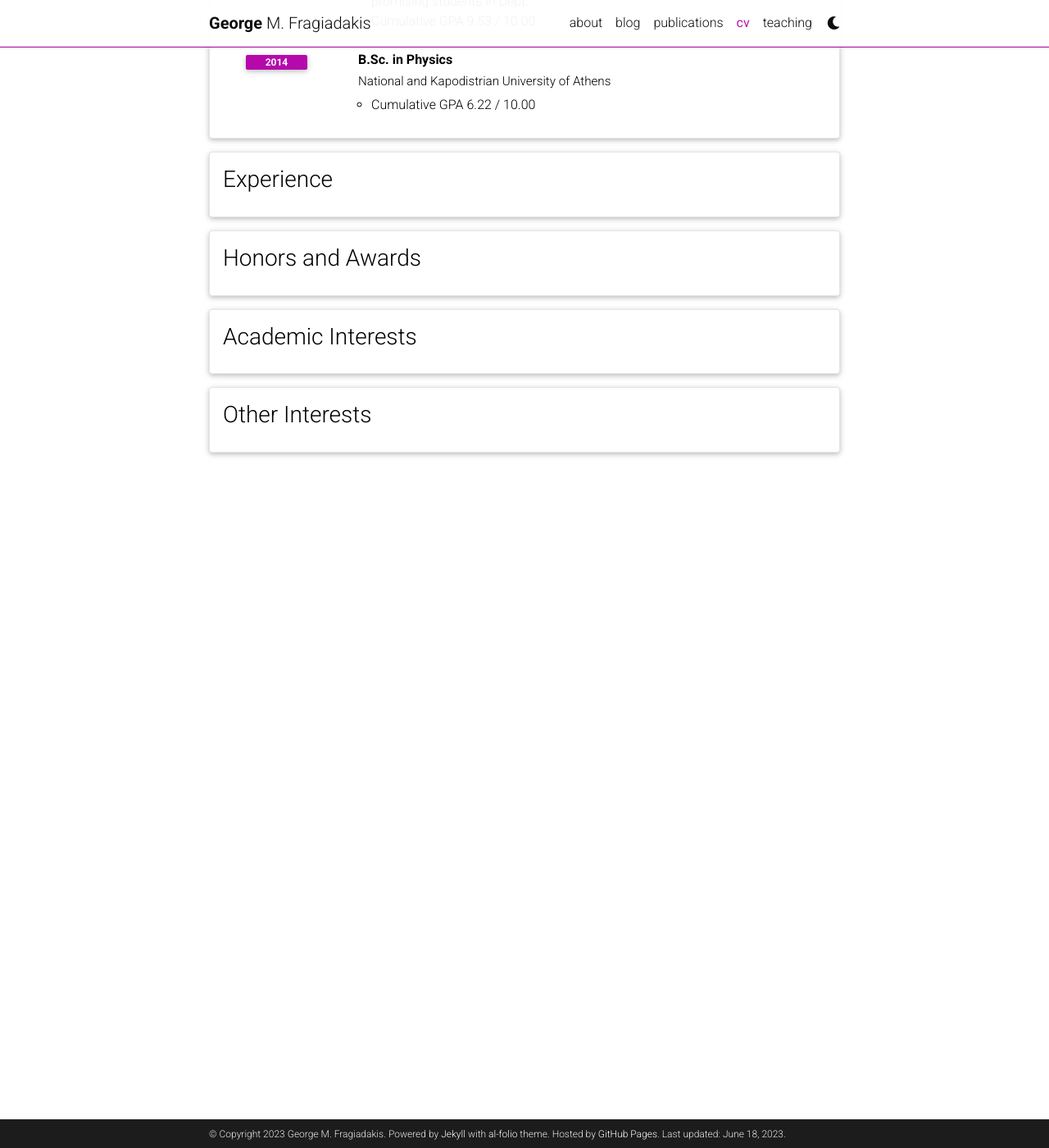
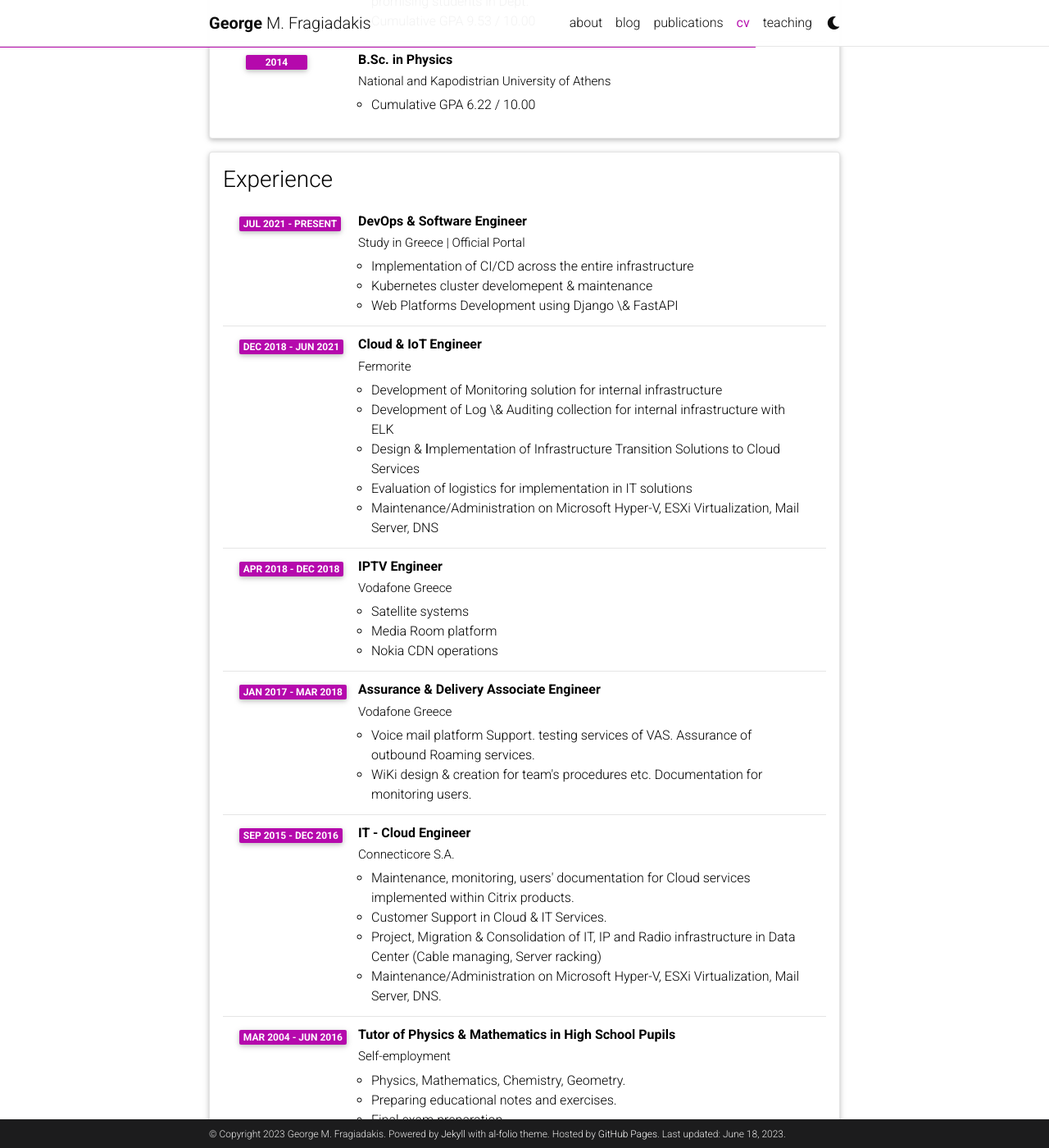
Before and after one commit to gfragi/gfragi.github.io, a Jekyll site: the page built from _pages/cv.md, in a window 1280 px wide and 1400 px high, scrolled down 921 px. Shown: the whole window at 82% size. Built offline with Jekyll 4.4.1, drawn with Linux system fonts in a browser that asks for light colours; comment, search, counter and statistics services are not loaded; a style sheet for code colours, icons or effects is not loaded; some of the changed text lies outside the part shown.

Commit message:
add cv details

```diff
--- a/_data/cv.yml
+++ b/_data/cv.yml
@@ -42,67 +42,83 @@
 - title: Experience
   type: time_table
   contents:
-#     - title: Professor of Theoretical Physics
-#       institution: Institute for Advanced Study, Princeton University
-#       year: 1933 - 1955
-#       description:
-#         - Description 1.
-#         - Description 2.
-#         - title: Description 3.
-#           contents:
-#             - Sub-description 1.
-#             - Sub-description 2.
-#     - title: Visiting Professor
-#       institution: California Institute of Technology, Pasadena, California, US
-#       year: 1933
-#       description:
-#         - Description 1.
-#         - Description 2.
+    - title: DevOps & Software Engineer
+      institution: Study in Greece | Official Portal
+      year: Jul 2021 - Present
+      description:
+        - Implementation of CI/CD across the entire infrastructure
+        - Kubernetes cluster develomepent & maintenance
+        - Web Platforms Development using Django \& FastAPI
 
-#     - title: Director
-#       institution: Kaiser Wilhelm Institute for Physics, Berlin, Germany.
-#       year: 1917-1933
+    - title: Cloud & IoT Engineer
+      institution: Fermorite
+      year: Dec 2018 - Jun 2021
+      description:
+        - Development of Monitoring solution for internal infrastructure
+        - Development of Log \& Auditing collection for internal infrastructure with ELK
+        - Design & Ιmplementation of Infrastructure Transition Solutions to Cloud Services
+        - Evaluation of logistics for implementation in IT solutions
+        - Maintenance/Administration on Microsoft Hyper-V, ESXi Virtualization, Mail Server, DNS
 
-#     - title: Professor of Theoretical Physics
-#       institution: Karl-Ferdinand University, Prague, Czechoslovakia
-#       year: 1911 - 1917
-#       description:
+    - title: IPTV Engineer
+      institution: Vodafone Greece
+      year: Apr 2018  - Dec 2018
+      description:
+        - Satellite systems
+        - Media Room platform
+        - Nokia CDN operations
 
-#     - title: Associate Professor of Theoretical Physics
-#       institution: University of Zurich, Zurich, Switzerland
-#       year: 1909 - 1911
+    - title: Assurance & Delivery Associate Engineer
+      institution: Vodafone Greece
+      year: Jan 2017 - Mar 2018
+      description:
+        - Voice mail platform Support. testing services of VAS. Assurance of outbound Roaming services.
+        - WiKi design & creation for team's procedures etc. Documentation for monitoring users.
 
-# - title: Open Source Projects
-#   type: time_table
-#   contents:
-#     - title: <a href="https://github.com/alshedivat/al-folio">al-folio</a>
-#       year: 2015-now
-#       description: A beautiful, simple, clean, and responsive Jekyll theme for academics.
+    - title: IT - Cloud Engineer
+      institution: Connecticore S.A.
+      year: Sep 2015 - Dec 2016
+      description:
+        - Maintenance, monitoring, users' documentation for Cloud services implemented within Citrix products.
+        - Customer Support in Cloud & IT Services.
+        - Project,  Migration & Consolidation of IT, IP and Radio infrastructure in Data Center (Cable managing, Server racking)
+        - Maintenance/Administration on Microsoft Hyper-V, ESXi Virtualization, Mail Server, DNS.
+
+    - title: Tutor of Physics & Mathematics in High School Pupils
+      institution: Self-employment
+      year: Mar 2004 - Jun 2016
+      description:
+        - Physics, Mathematics, Chemistry, Geometry.
+        - Preparing educational notes and exercises.
+        - Final exam preparation.
 
 - title: Honors and Awards
-  # type: time_table
-  # contents:
-  #   - year: 1921
-  #     items:
-  #       - Nobel Prize in Physics
-  #       - Matteucci Medal
-  #   - year: 2029
-  #     items:
-  #       - Max Planck Medal
+  type: time_table
+  contents:
+    - year: 2022
+      items:
+        - PhD scholarship from State Scholarships Foundation
+    - year: 2015
+      items:
+        - M.Sc. Summer semester performance scholarship "Georgios Karabatzos"
+        - M.Sc. Winter semester performance scholarship "Georgios Karabatzos"
+        - Finalist in "ReGeneration 2015" Program
 
-- title: Academic Interests
-  type: nested_list
-  # contents:
-  #   - title: Topic 1.
-  #     items:
-  #       - Description 1.
-  #       - Description 2.
-  #   - title: Topic 2.
-  #     items:
-  #       - Description 1.
-  #       - Description 2.
 
-- title: Other Interests
-  type: list
-  # contents:
-  #   - <u>Hobbies:</u> Hobby 1, Hobby 2, etc.
+
+# - title: Academic Interests
+#   type: nested_list
+#   # contents:
+#   #   - title: Topic 1.
+#   #     items:
+#   #       - Description 1.
+#   #       - Description 2.
+#   #   - title: Topic 2.
+#   #     items:
+#   #       - Description 1.
+#   #       - Description 2.
+
+# - title: Other Interests
+#   type: list
+#   # contents:
+#   #   - <u>Hobbies:</u> Hobby 1, Hobby 2, etc.
```
Also changed, not shown: 1 other file.
